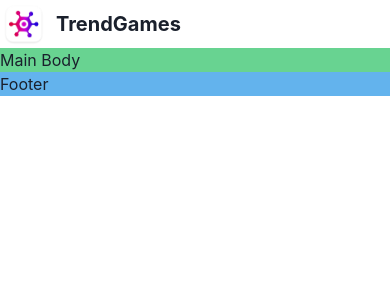
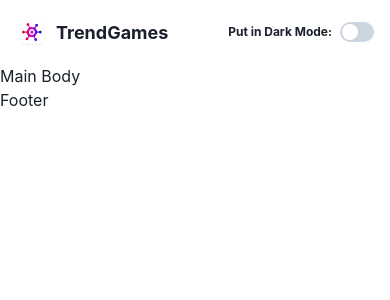
Before and after one commit to enzgamilla/TrendGames, a React (Vite) app: page / in a window 390 px wide. Shown: the top 300 px of the page. Built offline with nearby package versions, Linux system fonts and the light colour scheme.

Commit message:
add changes in responsive text and add dark and light theme

```diff
--- a/src/App.tsx
+++ b/src/App.tsx
@@ -5,20 +5,14 @@ import NavbarHeader from "./components/NavbarHeader";
 function App() {
   return (
     <Grid templateAreas={breakpoints}>
-      <GridItem area={"header"}>
+      <GridItem area={"header"} w="100%">
         <NavbarHeader titleText="TrendGames" />
       </GridItem>
       <Show above="lg">
-        <GridItem bg={"pink.300"} area={"side-nav"}>
-          Side Navigation Bar
-        </GridItem>
+        <GridItem area={"side-nav"}>Side Navigation Bar</GridItem>
       </Show>
-      <GridItem bg={"green.300"} area={"main"}>
-        Main Body
-      </GridItem>
-      <GridItem bg={"blue.300"} area={"footer"}>
-        Footer
-      </GridItem>
+      <GridItem area={"main"}>Main Body</GridItem>
+      <GridItem area={"footer"}>Footer</GridItem>
     </Grid>
   );
 }
--- /dev/null
+++ b/src/components/ColorModeSwitch.tsx
@@ -0,0 +1,17 @@
+import { HStack, Text, Switch, useColorMode } from "@chakra-ui/react";
+import { textFontSize } from "../style-chakraUI/StyleChakraUI";
+
+const ColorModeSwitch = () => {
+  const { colorMode, toggleColorMode } = useColorMode();
+
+  return (
+    <HStack>
+      <Text fontSize={textFontSize} as="b">
+        {colorMode === "dark" ? "Put in Light Mode:" : "Put in Dark Mode:"}
+      </Text>
+      <Switch isChecked={colorMode === "dark"} onChange={toggleColorMode} />
+    </HStack>
+  );
+};
+
+export default ColorModeSwitch;
--- a/src/components/NavbarHeader.tsx
+++ b/src/components/NavbarHeader.tsx
@@ -1,9 +1,10 @@
-import { HStack, Image, Text } from "@chakra-ui/react";
+import { Box, HStack, Image, Text } from "@chakra-ui/react";
 import {
   titleTextFontSize,
   iconTitleSize,
 } from "../style-chakraUI/StyleChakraUI";
 import logo from "../assets/logo.webp";
+import ColorModeSwitch from "./ColorModeSwitch";
 
 interface Props {
   titleText: string;
@@ -11,11 +12,14 @@ interface Props {
 
 const NavbarHeader = ({ titleText }: Props) => {
   return (
-    <HStack>
-      <Image src={logo} boxSize={iconTitleSize} />
-      <Text fontSize={titleTextFontSize} as="b">
-        {titleText}
-      </Text>
+    <HStack display="flex" justifyContent="space-between" margin="1rem">
+      <HStack>
+        <Image src={logo} boxSize={iconTitleSize} />
+        <Text fontSize={titleTextFontSize} as="b">
+          {titleText}
+        </Text>
+      </HStack>
+      <ColorModeSwitch />
     </HStack>
   );
 };
--- a/src/style-chakraUI/StyleChakraUI.ts
+++ b/src/style-chakraUI/StyleChakraUI.ts
@@ -5,18 +5,20 @@ export const breakpoints = {
 
 //typography
 export const titleTextFontSize = {
-  base: "xl",
-  lg: "3xl",
+  base: "lg",
+  sm: "xl",
+  lg: "2xl",
 };
 
 export const textFontSize = {
-  base: "1.5rem",
-  lg: "2rem",
+  base: "xs",
+  sm: "sm",
+  lg: "md",
 };
 
 //icon-images size
 
 export const iconTitleSize = {
-  base: "3rem",
-  lg: "5rem",
+  base: "2rem",
+  lg: "3rem",
 };
```
